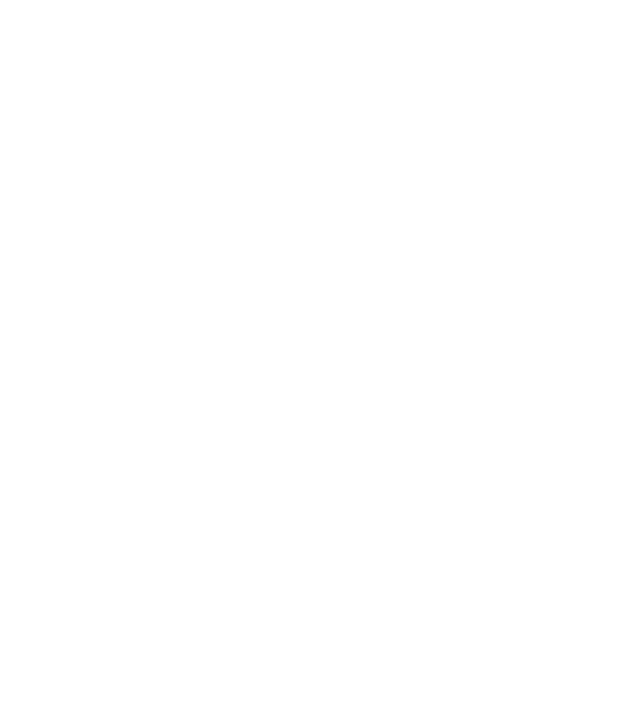
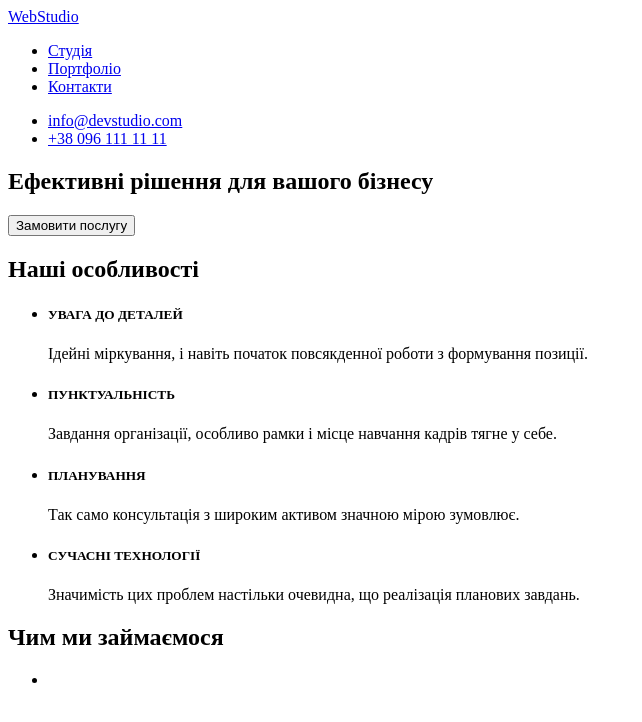
Before and after one commit to ndnastia/goit-markup-hw-01, a plain HTML site: page index.html in a window 1280 px wide. Shown: the whole page, without its empty margins (0-642 px from the left). Drawn offline with Linux system fonts and the light colour scheme.

Commit message:
Updated index.html plus images and prettier

```diff
--- a/index.html
+++ b/index.html
@@ -7,6 +7,87 @@
     <title>Document</title>
 </head>
 <body>
+    <!--Header-->
+    <header>
+        <!--Logo-->
+        <a href="#">WebStudio</a>
 
+        <!--Navigation bar-->
+        <nav>
+            <ul>
+                <li>
+                    <a href="#">Студія</a>
+                </li>
+                <li>
+                    <a href="#">Портфоліо</a>
+                </li>
+                <li>
+                    <a href="#">Контакти</a>
+                </li>
+            </ul>
+        </nav>
+
+        <!--Contact info-->
+        <ul>
+            <li>
+                <a href="mailto:info@devstudio.com">info@devstudio.com</a>
+            </li>
+            <li>
+                <a href="tel:+38 096 111 11 11">+38 096 111 11 11</a>
+            </li>
+        </ul>
+
+    <!--Main content-->
+    <main>
+        <!--Main section-->
+        <section>
+            <h1>Ефективні рішення для вашого бізнесу</h1>
+            <button type="button">Замовити послугу</button>
+        </section>
+
+        <!--Features section-->
+        <section>
+            <h2>Наші особливості</h2>
+            <ul>
+                <li>
+                    <h5>УВАГА ДО ДЕТАЛЕЙ</h5>
+                    <p>
+                        Ідейні міркування, і навіть початок повсякденної роботи з формування позиції.
+                    </p>
+                </li>
+                <li>
+                    <h5>ПУНКТУАЛЬНІСТЬ</h5>
+                    <p>
+                        Завдання організації, особливо рамки і місце навчання кадрів тягне у себе.
+                    </p>
+                </li>
+                <li>
+                    <h5>ПЛАНУВАННЯ</h5>
+                    <p>
+                        Так само консультація з широким активом значною мірою зумовлює.
+                    </p>
+                </li>
+                <li>
+                    <h5>СУЧАСНІ ТЕХНОЛОГІЇ</h5>
+                    <p>
+                        Значимість цих проблем настільки очевидна, що реалізація планових завдань.
+                    </p>
+                </li>
+            </ul>
+        </section>
+
+        <!--Activity section-->
+        <section>
+            <h2>Чим ми займаємося</h2>
+            <ul>
+                <li>
+
+                </li>
+            </ul>
+        </section>
+
+    </main>
+
+    <!--Footer-->
 </body>
 </html>
```
Also changed, not shown: .prettierrc.json (added), images/image (1).jpg (added), images/image (2).jpg (added), images/image (3).jpg (added).
